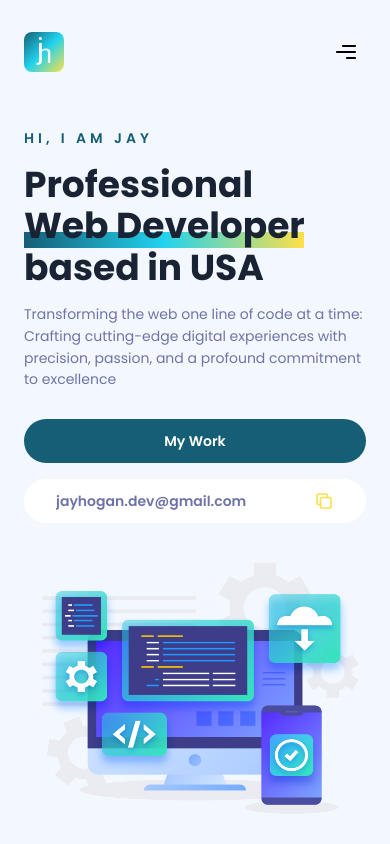
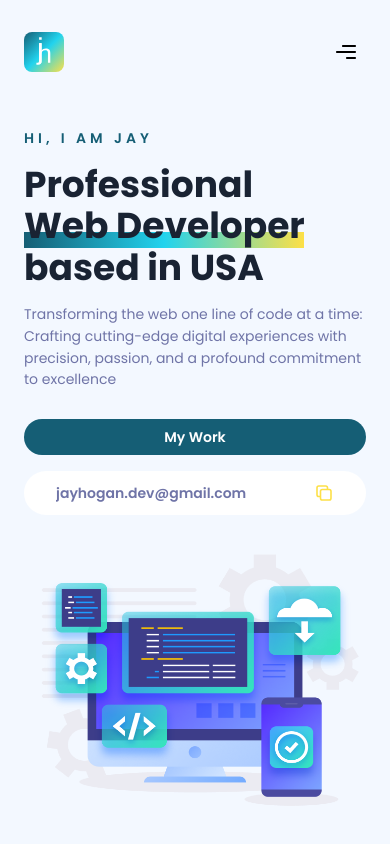
Before and after one commit to jayhogan-dev/portfolio, a Next.js app: page / in a window 390 px wide. Shown: the top 844 px of the page. Built offline with nearby package versions, Linux system fonts and the light colour scheme.

Commit message:
my work in hero linked to case-studies page

```diff
--- a/components/Hero.tsx
+++ b/components/Hero.tsx
@@ -1,6 +1,7 @@
 import { Button } from "@/components/ui/button";
 import Image from "next/image";
 import DarkContainer from "./containers/Dark";
+import Link from "next/link";
 
 const Hero = () => {
   return (
@@ -20,12 +21,12 @@ const Hero = () => {
             profound commitment to excellence
           </p>
           <div className="flex flex-col w-full gap-4 lg:flex-row">
-            <Button
-              className="lg:w-1/3"
-              size="lg"
+            <Link
+              href="/case-studies"
+              className="flex items-center w-full p-2 justify-center rounded-3xl text-sm bg-primary-blue-light dark:bg-primary-blue-dark font-semibold text-white lg:w-1/3"
             >
               My Work
-            </Button>
+            </Link>
             <Button
               variant="default"
               className="lg:w-2/3"
```
